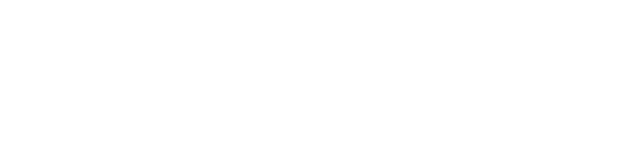
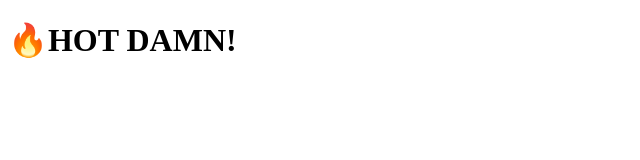
Before and after one commit to miguelcarmona23/Mouse-Effect, a plain HTML site: page index.html in a window 1280 px wide. Shown: the whole page, without its empty margins (0-640 px from the left). Drawn offline with Linux system fonts and the light colour scheme.

Commit message:
Added h1

```diff
--- a/index.html
+++ b/index.html
@@ -12,7 +12,7 @@
 
 <body>
     <div class="hero">
-
+        <h1 contenteditable>🔥HOT DAMN!</h1>
     </div>
 </body>
 <!--Javascript-->
```
